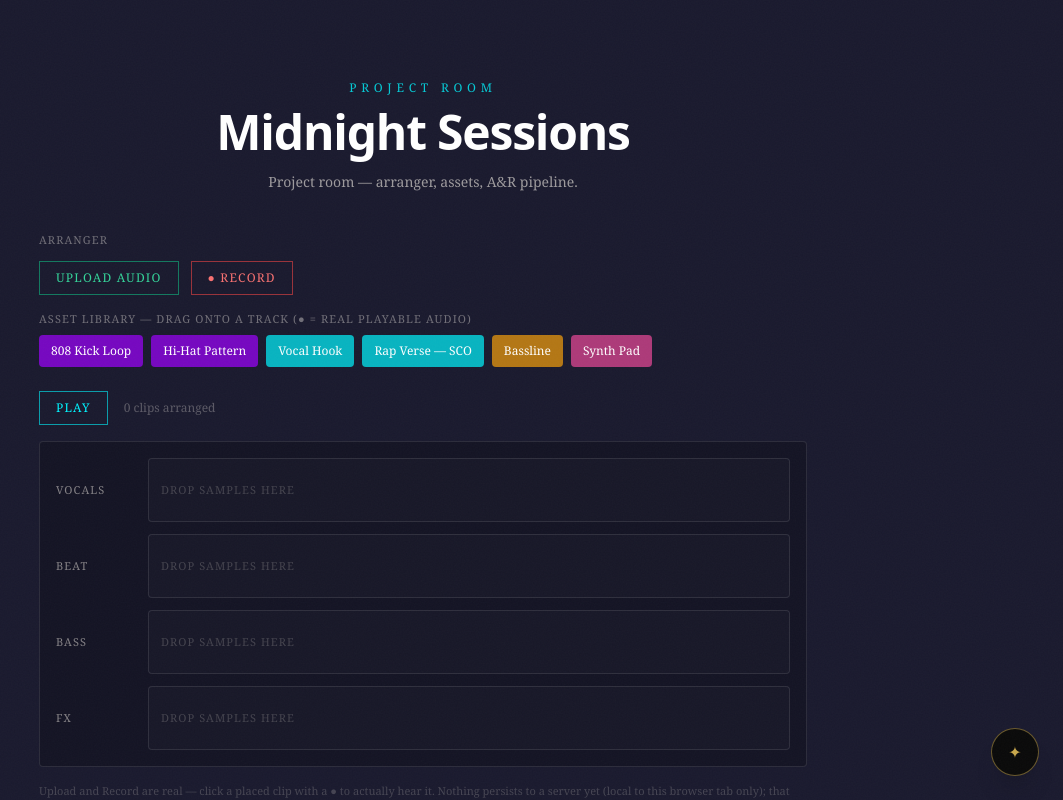
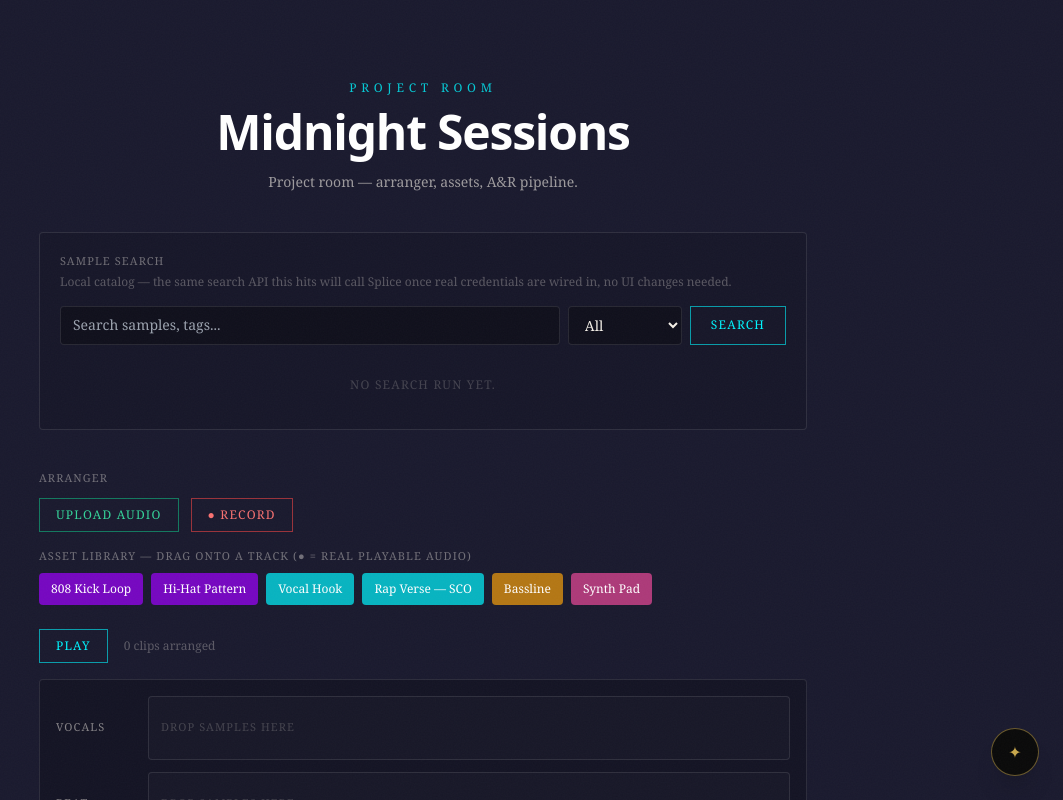
Before and after one commit to Businessbear1981/Active_Members_Only, a Next.js app: page /streets/hip-hop/midnight-sessions in a window 1280 px wide. Shown: the top 800 px of the page, without its empty margins (217-1280 px from the left). Built offline with nearby package versions, Linux system fonts and the light colour scheme.

Commit message:
Add real sample search backend: API route + local catalog, wired into Arranger via a shared ProjectWorkspace. Swap-in point for the real Splice API

```diff
--- /dev/null
+++ b/app/api/samples/search/route.ts
@@ -0,0 +1,22 @@
+import { NextRequest, NextResponse } from 'next/server'
+import { SAMPLE_CATALOG } from '@/lib/sampleCatalog'
+
+export async function GET(request: NextRequest) {
+  const { searchParams } = new URL(request.url)
+  const q = searchParams.get('q')?.toLowerCase().trim() ?? ''
+  const genre = searchParams.get('genre') ?? ''
+  const minBpm = Number(searchParams.get('minBpm') ?? 0)
+  const maxBpm = Number(searchParams.get('maxBpm') ?? 999)
+
+  const results = SAMPLE_CATALOG.filter(entry => {
+    const matchesQuery =
+      !q ||
+      entry.title.toLowerCase().includes(q) ||
+      entry.tags.some(tag => tag.toLowerCase().includes(q))
+    const matchesGenre = !genre || genre === 'All' || entry.genre === genre
+    const matchesBpm = entry.bpm === 0 || (entry.bpm >= minBpm && entry.bpm <= maxBpm)
+    return matchesQuery && matchesGenre && matchesBpm
+  })
+
+  return NextResponse.json({ results, total: results.length, source: 'local-catalog' })
+}
--- a/app/streets/[genre]/[project]/page.tsx
+++ b/app/streets/[genre]/[project]/page.tsx
@@ -1,7 +1,7 @@
 import Link from 'next/link'
 import { notFound } from 'next/navigation'
 import { getSpace } from '@/lib/config'
-import Arranger from '@/components/streets/Arranger'
+import ProjectWorkspace from '@/components/streets/ProjectWorkspace'
 import Collaborators from '@/components/streets/Collaborators'
 import ProjectAssets from '@/components/streets/ProjectAssets'
 import ReleasePipeline from '@/components/streets/ReleasePipeline'
@@ -24,10 +24,7 @@ export default async function ProjectRoomPage({
       </div>
 
       <div className="max-w-3xl mx-auto flex flex-col gap-10">
-        <section>
-          <p className="text-[11px] tracking-widest uppercase text-ivory/40 mb-3">Arranger</p>
-          <Arranger />
-        </section>
+        <ProjectWorkspace />
 
         <section className="border border-white/10 rounded p-5 bg-black/10">
           <Collaborators />
--- a/components/streets/Arranger.tsx
+++ b/components/streets/Arranger.tsx
@@ -9,7 +9,7 @@ import {
 } from '@dnd-kit/core'
 import { motion } from 'framer-motion'
 
-interface LibraryItem {
+export interface LibraryItem {
   id: string
   label: string
   color: string
@@ -124,8 +124,17 @@ function TrackLane({
   )
 }
 
-export default function Arranger() {
+export default function Arranger({ injectedItems }: { injectedItems?: LibraryItem[] }) {
   const [library, setLibrary] = useState<LibraryItem[]>(DEMO_LIBRARY)
+
+  useEffect(() => {
+    if (!injectedItems?.length) return
+    setLibrary(prev => {
+      const existingIds = new Set(prev.map(i => i.id))
+      const toAdd = injectedItems.filter(i => !existingIds.has(i.id))
+      return toAdd.length ? [...prev, ...toAdd] : prev
+    })
+  }, [injectedItems])
   const [tracks, setTracks] = useState<Track[]>(INITIAL_TRACKS)
   const [isPlaying, setIsPlaying] = useState(false)
   const [playKey, setPlayKey] = useState(0)
--- /dev/null
+++ b/components/streets/ProjectWorkspace.tsx
@@ -0,0 +1,26 @@
+'use client'
+
+import { useState } from 'react'
+import Arranger, { type LibraryItem } from '@/components/streets/Arranger'
+import SampleSearch from '@/components/streets/SampleSearch'
+
+export default function ProjectWorkspace() {
+  const [injectedItems, setInjectedItems] = useState<LibraryItem[]>([])
+
+  function handleAdd(item: LibraryItem) {
+    setInjectedItems(prev => [...prev, item])
+  }
+
+  return (
+    <div className="flex flex-col gap-10">
+      <section className="border border-white/10 rounded p-5 bg-black/10">
+        <SampleSearch onAdd={handleAdd} />
+      </section>
+
+      <section>
+        <p className="text-[11px] tracking-widest uppercase text-ivory/40 mb-3">Arranger</p>
+        <Arranger injectedItems={injectedItems} />
+      </section>
+    </div>
+  )
+}
--- /dev/null
+++ b/components/streets/SampleSearch.tsx
@@ -0,0 +1,98 @@
+'use client'
+
+import { useState } from 'react'
+import type { SampleEntry } from '@/lib/sampleCatalog'
+import type { LibraryItem } from '@/components/streets/Arranger'
+
+const GENRES = ['All', 'Hip-Hop', 'R&B', 'Gospel', 'FX', 'Drill', 'Electronic', 'Pop', 'Trap']
+
+export default function SampleSearch({ onAdd }: { onAdd: (item: LibraryItem) => void }) {
+  const [query, setQuery] = useState('')
+  const [genre, setGenre] = useState('All')
+  const [results, setResults] = useState<SampleEntry[]>([])
+  const [loading, setLoading] = useState(false)
+  const [added, setAdded] = useState<Set<string>>(new Set())
+
+  async function search() {
+    setLoading(true)
+    const params = new URLSearchParams()
+    if (query) params.set('q', query)
+    if (genre !== 'All') params.set('genre', genre)
+    const res = await fetch(`/api/samples/search?${params.toString()}`)
+    const data = await res.json()
+    setResults(data.results)
+    setLoading(false)
+  }
+
+  function handleAdd(entry: SampleEntry) {
+    onAdd({
+      id: `catalog-${entry.id}`,
+      label: entry.title,
+      color: 'bg-streets-purple/70',
+    })
+    setAdded(prev => new Set(prev).add(entry.id))
+  }
+
+  return (
+    <div>
+      <p className="text-[11px] tracking-widest uppercase text-ivory/40 mb-1">Sample Search</p>
+      <p className="text-ivory/30 text-xs mb-4">
+        Local catalog — the same search API this hits will call Splice once real credentials are wired
+        in, no UI changes needed.
+      </p>
+
+      <div className="flex gap-2 flex-wrap mb-4">
+        <input
+          value={query}
+          onChange={e => setQuery(e.target.value)}
+          onKeyDown={e => e.key === 'Enter' && search()}
+          placeholder="Search samples, tags..."
+          className="flex-1 min-w-[160px] bg-black/30 border border-white/10 text-ivory text-sm px-3 py-2 rounded focus:outline-none focus:border-streets-cyan"
+        />
+        <select
+          value={genre}
+          onChange={e => setGenre(e.target.value)}
+          className="bg-black/30 border border-white/10 text-ivory text-sm px-3 py-2 rounded focus:outline-none focus:border-streets-cyan"
+        >
+          {GENRES.map(g => (
+            <option key={g} value={g}>{g}</option>
+          ))}
+        </select>
+        <button
+          onClick={search}
+          className="px-5 py-2 border border-streets-cyan/60 text-streets-cyan text-xs tracking-widest uppercase hover:bg-streets-cyan/10 transition-colors"
+        >
+          {loading ? 'Searching…' : 'Search'}
+        </button>
+      </div>
+
+      <div className="flex flex-col gap-2">
+        {results.map(entry => (
+          <div
+            key={entry.id}
+            className="flex items-center justify-between px-3 py-2 border border-white/10 bg-white/[0.02] rounded"
+          >
+            <div>
+              <span className="text-ivory/90 text-sm">{entry.title}</span>
+              <span className="text-ivory/30 text-xs ml-2">
+                {entry.genre} {entry.bpm > 0 ? `· ${entry.bpm} BPM` : ''} {entry.key !== 'N/A' ? `· ${entry.key}` : ''}
+              </span>
+            </div>
+            <button
+              onClick={() => handleAdd(entry)}
+              disabled={added.has(entry.id)}
+              className="text-xs tracking-widest uppercase text-streets-purple hover:text-streets-cyan disabled:text-ivory/20 transition-colors"
+            >
+              {added.has(entry.id) ? 'Added' : '+ Add'}
+            </button>
+          </div>
+        ))}
+        {results.length === 0 && !loading && (
+          <p className="text-ivory/20 text-xs uppercase tracking-widest text-center py-4">
+            No search run yet.
+          </p>
+        )}
+      </div>
+    </div>
+  )
+}
--- /dev/null
+++ b/lib/sampleCatalog.ts
@@ -0,0 +1,26 @@
+export interface SampleEntry {
+  id: string
+  title: string
+  bpm: number
+  key: string
+  genre: string
+  tags: string[]
+}
+
+// Local catalog — same shape a Splice API response would return.
+// Swap this module for a real fetch() to the Splice API once credentials exist;
+// nothing else in the search route or UI needs to change.
+export const SAMPLE_CATALOG: SampleEntry[] = [
+  { id: 's1', title: 'Midnight 808 Loop', bpm: 140, key: 'C Minor', genre: 'Hip-Hop', tags: ['808', 'trap', 'dark'] },
+  { id: 's2', title: 'Detroit Hats Vol. 3', bpm: 145, key: 'N/A', genre: 'Hip-Hop', tags: ['hats', 'drums'] },
+  { id: 's3', title: 'Analog Warm Bass', bpm: 96, key: 'F Minor', genre: 'R&B', tags: ['bass', 'analog', 'warm'] },
+  { id: 's4', title: 'Church Organ Chop', bpm: 88, key: 'G Major', genre: 'Gospel', tags: ['organ', 'soul', 'chop'] },
+  { id: 's5', title: 'Vinyl Crackle Texture', bpm: 0, key: 'N/A', genre: 'FX', tags: ['texture', 'lofi', 'vinyl'] },
+  { id: 's6', title: 'Uptempo Drill Kick', bpm: 150, key: 'N/A', genre: 'Drill', tags: ['kick', 'drill', 'hard'] },
+  { id: 's7', title: 'Ethereal Vocal Chop', bpm: 120, key: 'A Minor', genre: 'Electronic', tags: ['vocal', 'chop', 'atmospheric'] },
+  { id: 's8', title: 'Boom Bap Break', bpm: 92, key: 'N/A', genre: 'Hip-Hop', tags: ['break', 'boom-bap', 'vintage'] },
+  { id: 's9', title: 'Synth Pluck Melody', bpm: 128, key: 'D Minor', genre: 'Pop', tags: ['synth', 'melody', 'bright'] },
+  { id: 's10', title: 'Trap Flute Riff', bpm: 138, key: 'E Minor', genre: 'Trap', tags: ['flute', 'melodic', 'trap'] },
+  { id: 's11', title: 'Deep Sub Bass Hit', bpm: 0, key: 'N/A', genre: 'FX', tags: ['sub', 'bass', 'hit'] },
+  { id: 's12', title: 'R&B Guitar Loop', bpm: 82, key: 'Bb Major', genre: 'R&B', tags: ['guitar', 'smooth', 'loop'] },
+]
```
